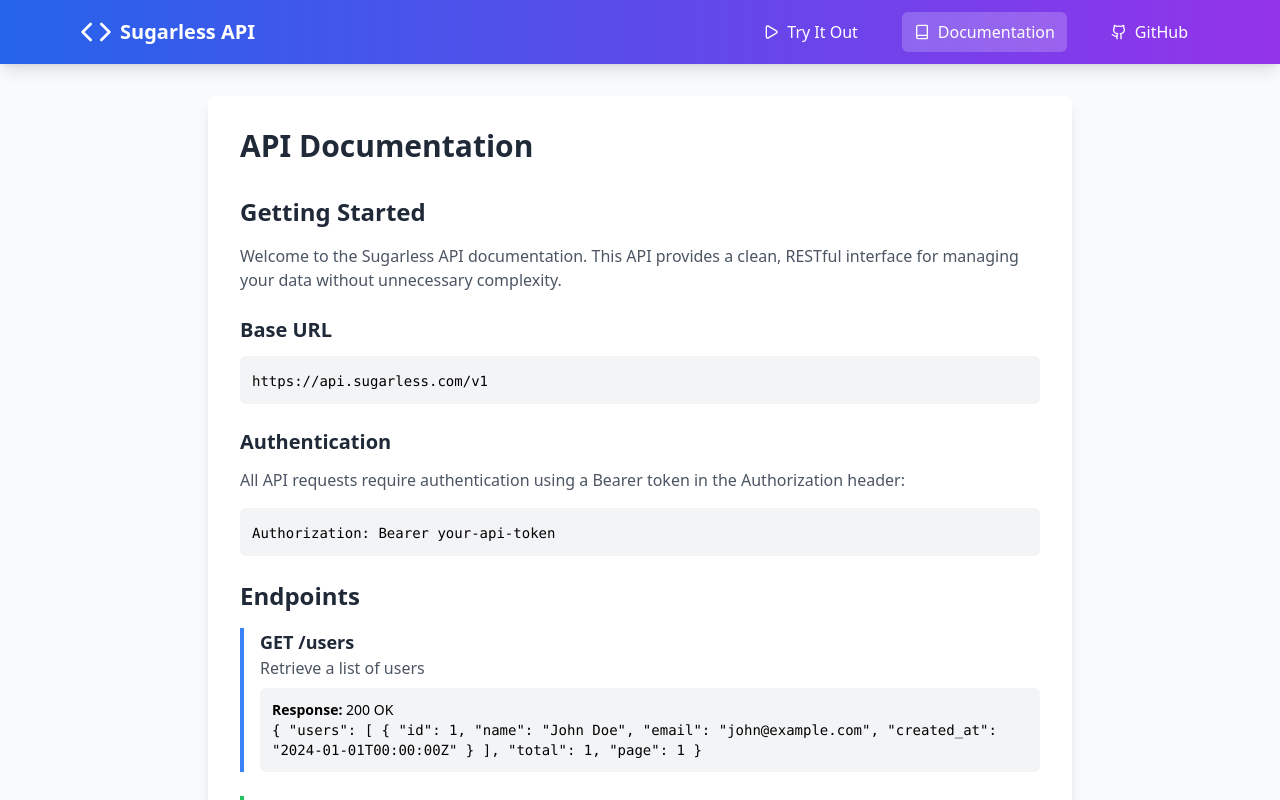
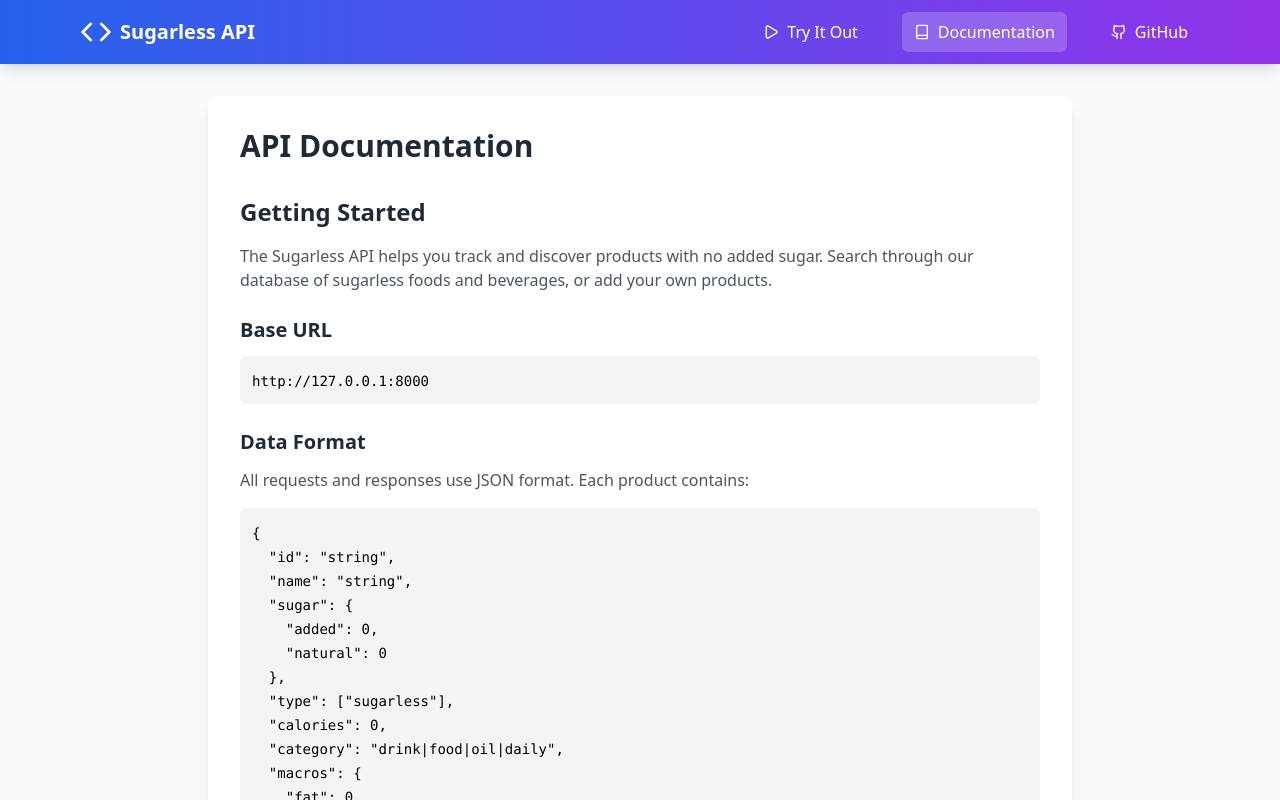
Before and after one commit to Froas/react-openapi-sugarfree, a React (Vite) app: page / in a window 1280 px wide. Both pictures are taken after a click on the button "Documentation". Shown: the top 800 px of the page. Built offline with nearby package versions, Linux system fonts and the light colour scheme.

Commit message:
Update Sugarless component

```diff
--- a/src/component/Sugarless.tsx
+++ b/src/component/Sugarless.tsx
@@ -3,10 +3,10 @@ import { Send, Book, Github, Code, Play, Copy, Check } from 'lucide-react';
 
 const SugarlessFrontend = () => {
   const [activeTab, setActiveTab] = useState('home');
-  const [requestUrl, setRequestUrl] = useState('https://api.example.com/users');
+  const [requestUrl, setRequestUrl] = useState('http://127.0.0.1:8000/');
   const [requestMethod, setRequestMethod] = useState('GET');
-  const [requestHeaders, setRequestHeaders] = useState('{\n  "Content-Type": "application/json",\n  "Authorization": "Bearer your-token"\n}');
-  const [requestBody, setRequestBody] = useState('{\n  "name": "John Doe",\n  "email": "john@example.com"\n}');
+  const [requestHeaders, setRequestHeaders] = useState('{\n  "accept": "application/json",\n  "Content-Type": "application/json"\n}');
+  const [requestBody, setRequestBody] = useState('{\n  "name": "Green Tea",\n  "sugar": {\n    "added": 0,\n    "natural": 0\n  },\n  "type": [\n    "sugarless"\n  ],\n  "calories": 2,\n  "category": "drink",\n  "macros": {\n    "fat": 0,\n    "protein": 0,\n    "carbs": 0\n  }\n}');
   const [response, setResponse] = useState('');
   const [isLoading, setIsLoading] = useState(false);
   const [copied, setCopied] = useState(false);
@@ -14,22 +14,81 @@ const SugarlessFrontend = () => {
   const handleSendRequest = async () => {
     setIsLoading(true);
 
-    // Simulate API call
+    // Simulate API call based on endpoint
     setTimeout(() => {
-      const simulatedResponse = {
-        status: 200,
-        data: {
-          id: 12345,
-          name: "John Doe",
-          email: "john@example.com",
-          created_at: new Date().toISOString(),
-          message: "Request processed successfully"
-        },
-        headers: {
-          "content-type": "application/json",
-          "x-request-id": "req_" + Math.random().toString(36).substr(2, 9)
-        }
-      };
+      let simulatedResponse;
+
+      if (requestUrl.includes('/random')) {
+        simulatedResponse = {
+          "name": "Sparkling Water",
+          "sugar": {
+            "added": 0,
+            "natural": 0
+          },
+          "type": [
+            "sugarless"
+          ],
+          "calories": 0,
+          "category": "drink",
+          "macros": {
+            "fat": 0,
+            "protein": 0,
+            "carbs": 0
+          }
+        };
+      } else if (requestMethod === 'GET' && !requestUrl.includes('/delete/')) {
+        simulatedResponse = [
+          {
+            "id": "685e3a45b687e34b6e2f46c8",
+            "name": "Water",
+            "sugar": {
+              "added": 0,
+              "natural": 0
+            },
+            "type": [
+              "sugarless"
+            ],
+            "calories": 0,
+            "category": "drink",
+            "macros": {
+              "fat": 0,
+              "protein": 0,
+              "carbs": 0
+            }
+          },
+          {
+            "id": "685e3b1091dbcc6fa6f6aa4b",
+            "name": "Black Coffee",
+            "sugar": {
+              "added": 0,
+              "natural": 0
+            },
+            "type": [
+              "sugarless"
+            ],
+            "calories": 2,
+            "category": "drink",
+            "macros": {
+              "fat": 0,
+              "protein": 0.3,
+              "carbs": 0
+            }
+          }
+        ];
+      } else if (requestMethod === 'POST') {
+        simulatedResponse = {
+          "id": "685e3c" + Math.random().toString(16).substr(2, 18),
+          ...JSON.parse(requestBody)
+        };
+      } else if (requestMethod === 'DELETE') {
+        simulatedResponse = {
+          "message": "Product deleted successfully"
+        };
+      } else {
+        simulatedResponse = {
+          "message": "Request processed successfully"
+        };
+      }
 
       setResponse(JSON.stringify(simulatedResponse, null, 2));
       setIsLoading(false);
@@ -91,8 +150,8 @@ const SugarlessFrontend = () => {
           Welcome to Sugarless API
         </h1>
         <p className="text-xl text-gray-600 max-w-2xl mx-auto">
-          A clean, powerful REST API without the unnecessary complexity.
-          Try it out right here with our interactive playground.
+          Track and discover sugarless products with our clean REST API.
+          Find products by sugar content, calories, and nutritional information.
         </p>
       </div>
 
@@ -111,7 +170,15 @@ const SugarlessFrontend = () => {
               </label>
               <select
                 value={requestMethod}
-                onChange={(e) => setRequestMethod(e.target.value)}
+                onChange={(e) => {
+                  setRequestMethod(e.target.value);
+                  // Update URL based on method
+                  if (e.target.value === 'DELETE') {
+                    setRequestUrl('http://127.0.0.1:8000/delete/{id}');
+                  } else if (e.target.value === 'GET' && requestUrl.includes('/delete/')) {
+                    setRequestUrl('http://127.0.0.1:8000/');
+                  }
+                }}
                 className="w-full px-3 py-2 border border-gray-300 rounded-md focus:outline-none focus:ring-2 focus:ring-blue-500"
               >
                 <option value="GET">GET</option>
@@ -131,8 +198,16 @@ const SugarlessFrontend = () => {
                 value={requestUrl}
                 onChange={(e) => setRequestUrl(e.target.value)}
                 className="w-full px-3 py-2 border border-gray-300 rounded-md focus:outline-none focus:ring-2 focus:ring-blue-500"
-                placeholder="https://api.example.com/endpoint"
+                placeholder="http://127.0.0.1:8000/"
               />
+              <div className="mt-2 text-sm text-gray-500">
+                <p><strong>Available endpoints:</strong></p>
+                <ul className="list-disc list-inside space-y-1 mt-1">
+                  <li><code>http://127.0.0.1:8000/</code> - Get all products</li>
+                  <li><code>http://127.0.0.1:8000/random</code> - Get random product</li>
+                  <li><code>http://127.0.0.1:8000/delete/{`{id}`}</code> - Delete product by ID</li>
+                </ul>
+              </div>
             </div>
 
             <div>
@@ -223,102 +298,161 @@ const SugarlessFrontend = () => {
         <div className="prose max-w-none">
           <h2 className="text-2xl font-semibold text-gray-800 mb-4">Getting Started</h2>
           <p className="text-gray-600 mb-6">
-            Welcome to the Sugarless API documentation. This API provides a clean, RESTful interface
-            for managing your data without unnecessary complexity.
+            The Sugarless API helps you track and discover products with no added sugar.
+            Search through our database of sugarless foods and beverages, or add your own products.
           </p>
 
           <h3 className="text-xl font-semibold text-gray-800 mb-3">Base URL</h3>
           <div className="bg-gray-100 rounded-md p-3 mb-6">
-            <code className="text-sm font-mono">https://api.sugarless.com/v1</code>
+            <code className="text-sm font-mono">http://127.0.0.1:8000</code>
           </div>
 
-          <h3 className="text-xl font-semibold text-gray-800 mb-3">Authentication</h3>
+          <h3 className="text-xl font-semibold text-gray-800 mb-3">Data Format</h3>
           <p className="text-gray-600 mb-4">
-            All API requests require authentication using a Bearer token in the Authorization header:
+            All requests and responses use JSON format. Each product contains:
           </p>
           <div className="bg-gray-100 rounded-md p-3 mb-6">
-            <code className="text-sm font-mono">Authorization: Bearer your-api-token</code>
+            <code className="text-sm font-mono whitespace-pre">
+{`{
+  "id": "string",
+  "name": "string",
+  "sugar": {
+    "added": 0,
+    "natural": 0
+  },
+  "type": ["sugarless"],
+  "calories": 0,
+  "category": "drink|food|oil|daily",
+  "macros": {
+    "fat": 0,
+    "protein": 0,
+    "carbs": 0
+  }
+}`}
+            </code>
           </div>
 
           <h2 className="text-2xl font-semibold text-gray-800 mb-4">Endpoints</h2>
 
           <div className="space-y-6">
             <div className="border-l-4 border-blue-500 pl-4">
-              <h4 className="text-lg font-semibold text-gray-800">GET /users</h4>
-              <p className="text-gray-600 mb-2">Retrieve a list of users</p>
+              <h4 className="text-lg font-semibold text-gray-800">GET /</h4>
+              <p className="text-gray-600 mb-2">Get all products in the database</p>
               <div className="bg-gray-100 rounded-md p-3 text-sm">
                 <strong>Response:</strong> 200 OK<br/>
-                <code className="font-mono">
-                  {`{
-  "users": [
-    {
-      "id": 1,
-      "name": "John Doe",
-      "email": "john@example.com",
-      "created_at": "2024-01-01T00:00:00Z"
+                <code className="font-mono whitespace-pre">
+{`[
+  {
+    "id": "685e3a45b687e34b6e2f46c8",
+    "name": "Water",
+    "sugar": {
+      "added": 0,
+      "natural": 0
+    },
+    "type": ["sugarless"],
+    "calories": 0,
+    "category": "drink",
+    "macros": {
+      "fat": 0,
+      "protein": 0,
+      "carbs": 0
     }
-  ],
-  "total": 1,
-  "page": 1
+  }
+]`}
+                </code>
+              </div>
+            </div>
+
+            <div className="border-l-4 border-purple-500 pl-4">
+              <h4 className="text-lg font-semibold text-gray-800">GET /random</h4>
+              <p className="text-gray-600 mb-2">Get a random product from the database</p>
+              <div className="bg-gray-100 rounded-md p-3 text-sm">
+                <strong>Response:</strong> 200 OK<br/>
+                <code className="font-mono whitespace-pre">
+{`{
+  "name": "Avocado Oil",
+  "sugar": {
+    "added": 0,
+    "natural": 0
+  },
+  "type": ["sugarless"],
+  "calories": 884,
+  "category": "oil",
+  "macros": {
+    "fat": 100,
+    "protein": 0,
+    "carbs": 0
+  }
 }`}
                 </code>
               </div>
             </div>
 
             <div className="border-l-4 border-green-500 pl-4">
-              <h4 className="text-lg font-semibold text-gray-800">POST /users</h4>
-              <p className="text-gray-600 mb-2">Create a new user</p>
+              <h4 className="text-lg font-semibold text-gray-800">POST /</h4>
+              <p className="text-gray-600 mb-2">Add a new product to the database</p>
               <div className="bg-gray-100 rounded-md p-3 text-sm mb-2">
                 <strong>Request Body:</strong><br/>
-                <code className="font-mono">
-                  {`{
-  "name": "Jane Doe",
-  "email": "jane@example.com"
+                <code className="font-mono whitespace-pre">
+{`{
+  "name": "Green Tea",
+  "sugar": {
+    "added": 0,
+    "natural": 0
+  },
+  "type": ["sugarless"],
+  "calories": 2,
+  "category": "drink",
+  "macros": {
+    "fat": 0,
+    "protein": 0.1,
+    "carbs": 0
+  }
 }`}
                 </code>
               </div>
               <div className="bg-gray-100 rounded-md p-3 text-sm">
-                <strong>Response:</strong> 201 Created<br/>
-                <code className="font-mono">
-                  {`{
-  "id": 2,
-  "name": "Jane Doe",
-  "email": "jane@example.com",
-  "created_at": "2024-01-01T00:00:00Z"
-}`}
-                </code>
-              </div>
-            </div>
-
-            <div className="border-l-4 border-yellow-500 pl-4">
-              <h4 className="text-lg font-semibold text-gray-800">PUT /users/:id</h4>
-              <p className="text-gray-600 mb-2">Update an existing user</p>
-              <div className="bg-gray-100 rounded-md p-3 text-sm">
-                <strong>Response:</strong> 200 OK
+                <strong>Response:</strong> 200 OK<br/>
+                <small className="text-gray-600">Returns the created product with generated ID</small>
               </div>
             </div>
 
             <div className="border-l-4 border-red-500 pl-4">
-              <h4 className="text-lg font-semibold text-gray-800">DELETE /users/:id</h4>
-              <p className="text-gray-600 mb-2">Delete a user</p>
+              <h4 className="text-lg font-semibold text-gray-800">DELETE /delete/{`{id}`}</h4>
+              <p className="text-gray-600 mb-2">Delete a product by its ID</p>
               <div className="bg-gray-100 rounded-md p-3 text-sm">
-                <strong>Response:</strong> 204 No Content
+                <strong>Parameters:</strong><br/>
+                <code className="font-mono">id (string, path): Product ID</code><br/><br/>
+                <strong>Response:</strong> 200 OK
               </div>
             </div>
           </div>
 
+          <h2 className="text-2xl font-semibold text-gray-800 mb-4 mt-8">Product Categories</h2>
+          <ul className="list-disc list-inside text-gray-600 space-y-1">
+            <li><strong>drink</strong> - Beverages like water, tea, coffee</li>
+            <li><strong>food</strong> - Solid food items</li>
+            <li><strong>oil</strong> - Cooking oils and fats</li>
+            <li><strong>daily</strong> - Daily use products</li>
+          </ul>
+
           <h2 className="text-2xl font-semibold text-gray-800 mb-4 mt-8">Error Handling</h2>
           <p className="text-gray-600 mb-4">
-            The API uses conventional HTTP response codes to indicate success or failure:
+            The API uses conventional HTTP response codes:
           </p>
           <ul className="list-disc list-inside text-gray-600 space-y-1">
             <li><strong>200</strong> - Success</li>
-            <li><strong>201</strong> - Created</li>
-            <li><strong>400</strong> - Bad Request</li>
-            <li><strong>401</strong> - Unauthorized</li>
+            <li><strong>422</strong> - Validation Error (invalid request data)</li>
             <li><strong>404</strong> - Not Found</li>
             <li><strong>500</strong> - Internal Server Error</li>
           </ul>
+
+          <div className="bg-yellow-50 border-l-4 border-yellow-400 p-4 mt-6">
+            <p className="text-sm text-yellow-800">
+              <strong>Note:</strong> This API is currently running locally on port 8000.
+              Make sure your backend server is running before testing the endpoints.
+            </p>
+          </div>
         </div>
       </div>
     </div>
```
